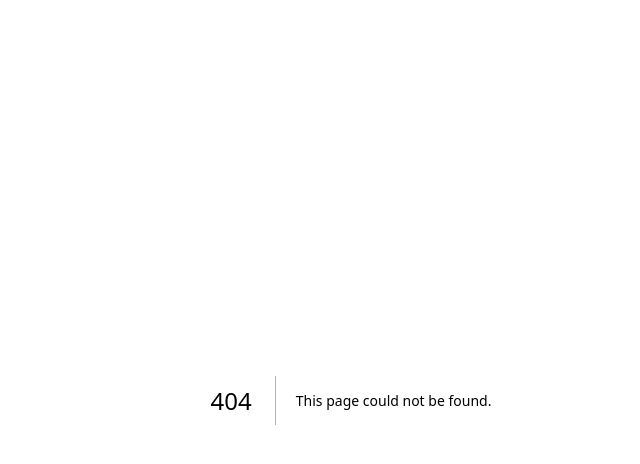
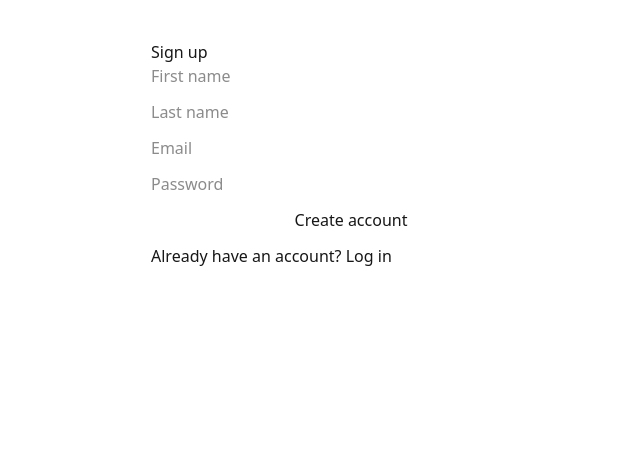
Before and after one commit to SimonNRisk/qtma25, a Next.js app in the folder frontend/: page /signup in a window 1280 px wide. Before the commit this address had no page. Shown: the top 464 px of the page, without its empty margins (289-929 px from the left). Built offline with nearby package versions, Linux system fonts and the light colour scheme; no server answers.

Commit message:
login/signup functionality

```diff
--- /dev/null
+++ b/frontend/src/app/login/page.tsx
@@ -0,0 +1,50 @@
+"use client";
+
+import { useState, useEffect } from "react";
+import { postJSON } from "@/lib/api";
+import { session } from "@/lib/session";
+import { useRouter } from "next/navigation";
+
+export default function LoginPage() {
+  const router = useRouter();
+  const [email, setEmail] = useState("");
+  const [password, setPassword] = useState("");
+  const [msg, setMsg] = useState<string | null>(null);
+
+  async function onSubmit(e: React.FormEvent) {
+    e.preventDefault();
+    setMsg(null);
+    try {
+      const data = await postJSON("/auth/login", { email, password });
+      session.save(data.access_token, data.refresh_token);
+
+      const f = sessionStorage.getItem("pending_first_name");
+      const l = sessionStorage.getItem("pending_last_name");
+      if (f || l) {
+        // later call FastAPI /profiles/upsert here
+        sessionStorage.removeItem("pending_first_name");
+        sessionStorage.removeItem("pending_last_name");
+      }
+      router.push("/me");
+    } catch (err: any) {
+      setMsg(err.message || "Login failed");
+    }
+  }
+
+  useEffect(() => {
+    if (session.access()) router.replace("/me");
+  }, [router]);
+
+  return (
+    <div style={{maxWidth: 400, margin: "40px auto", fontFamily: "system-ui"}}>
+      <h1>Log in</h1>
+      <form onSubmit={onSubmit} style={{display: "grid", gap: 12}}>
+        <input type="email" placeholder="Email" value={email} onChange={e=>setEmail(e.target.value)} required />
+        <input type="password" placeholder="Password" value={password} onChange={e=>setPassword(e.target.value)} required />
+        <button>Sign in</button>
+      </form>
+      {msg && <p>{msg}</p>}
+      <p>No account? <a href="/signup">Create one</a></p>
+    </div>
+  );
+}
--- /dev/null
+++ b/frontend/src/app/me/page.tsx
@@ -0,0 +1,26 @@
+"use client";
+
+import { useEffect, useState } from "react";
+import { getJSON } from "@/lib/api";
+import { session } from "@/lib/session";
+import { useRouter } from "next/navigation";
+
+export default function MePage() {
+  const router = useRouter();
+  const [user, setUser] = useState<any>(null);
+
+  useEffect(() => {
+    const token = session.access();
+    if (!token) { router.replace("/login"); return; }
+    getJSON("/me", token).then(data => setUser(data.user)).catch(() => router.replace("/login"));
+  }, [router]);
+
+  if (!user) return <p>Loading…</p>;
+  return (
+    <div style={{maxWidth: 600, margin: "40px auto", fontFamily: "system-ui"}}>
+      <h1>Me</h1>
+      <pre>{JSON.stringify(user, null, 2)}</pre>
+      <button onClick={() => { session.clear(); router.replace("/login"); }}>Sign out</button>
+    </div>
+  );
+}
--- /dev/null
+++ b/frontend/src/app/signup/page.tsx
@@ -0,0 +1,85 @@
+"use client";
+
+import { useState } from "react";
+import { postJSON } from "@/lib/api";
+import { useRouter } from "next/navigation";
+
+export default function SignUpPage() {
+  const router = useRouter();
+  const [email, setEmail] = useState("");
+  const [password, setPassword] = useState("");
+  const [first, setFirst] = useState("");
+  const [last, setLast] = useState("");
+  const [msg, setMsg] = useState<string | null>(null);
+  const [loading, setLoading] = useState(false);
+
+  async function onSubmit(e: React.FormEvent) {
+    e.preventDefault();
+    setMsg(null);
+    setLoading(true);
+    try {
+      // ⬇️ include first_name & last_name
+      const data = await postJSON("/auth/signup", {
+        email,
+        password,
+        first_name: first,
+        last_name: last,
+      });
+
+      // Stash names in case you want to upsert after first login (if needed)
+      sessionStorage.setItem("pending_first_name", first);
+      sessionStorage.setItem("pending_last_name", last);
+
+      // Show server message (e.g., "Check your email to confirm…")
+      setMsg(data?.message ?? "Account created. Check your email to confirm.");
+
+      // Optional: route to login after a short delay
+      // setTimeout(() => router.push("/login"), 1200);
+    } catch (err: any) {
+      setMsg(err.message?.replace(/["{}]/g, "") || "Sign up failed");
+    } finally {
+      setLoading(false);
+    }
+  }
+
+  return (
+    <div style={{ maxWidth: 400, margin: "40px auto", fontFamily: "system-ui" }}>
+      <h1>Sign up</h1>
+      <form onSubmit={onSubmit} style={{ display: "grid", gap: 12 }}>
+        <input
+          placeholder="First name"
+          value={first}
+          onChange={(e) => setFirst(e.target.value)}
+          required
+        />
+        <input
+          placeholder="Last name"
+          value={last}
+          onChange={(e) => setLast(e.target.value)}
+          required
+        />
+        <input
+          type="email"
+          placeholder="Email"
+          value={email}
+          onChange={(e) => setEmail(e.target.value)}
+          required
+          autoComplete="email"
+        />
+        <input
+          type="password"
+          placeholder="Password"
+          value={password}
+          onChange={(e) => setPassword(e.target.value)}
+          required
+          autoComplete="new-password"
+        />
+        <button disabled={loading}>{loading ? "Creating..." : "Create account"}</button>
+      </form>
+      {msg && <p style={{ marginTop: 12 }}>{msg}</p>}
+      <p style={{ marginTop: 12 }}>
+        Already have an account? <a href="/login">Log in</a>
+      </p>
+    </div>
+  );
+}
--- /dev/null
+++ b/frontend/src/lib/api.ts
@@ -0,0 +1,26 @@
+export const API_URL = process.env.NEXT_PUBLIC_BACKEND_URL!;
+
+export async function postJSON(path: string, body: unknown, token?: string) {
+  const res = await fetch(`${API_URL}${path}`, {
+    method: "POST",
+    headers: {
+      "Content-Type": "application/json",
+      ...(token ? { Authorization: `Bearer ${token}` } : {}),
+    },
+    body: JSON.stringify(body),
+  });
+  if (!res.ok) {
+    const text = await res.text();
+    throw new Error(text || `HTTP ${res.status}`);
+  }
+  return res.json();
+}
+
+export async function getJSON(path: string, token: string) {
+  const res = await fetch(`${API_URL}${path}`, {
+    headers: { Authorization: `Bearer ${token}` },
+    cache: "no-store",
+  });
+  if (!res.ok) throw new Error(await res.text());
+  return res.json();
+}
--- /dev/null
+++ b/frontend/src/lib/session.ts
@@ -0,0 +1,12 @@
+export const session = {
+  save(access: string, refresh?: string) {
+    localStorage.setItem("access_token", access);
+    if (refresh) localStorage.setItem("refresh_token", refresh);
+  },
+  access() { return localStorage.getItem("access_token"); },
+  refresh() { return localStorage.getItem("refresh_token"); },
+  clear() {
+    localStorage.removeItem("access_token");
+    localStorage.removeItem("refresh_token");
+  }
+};
```
Also changed, not shown: 1 other file (tests, documents, lock files or other folders).
